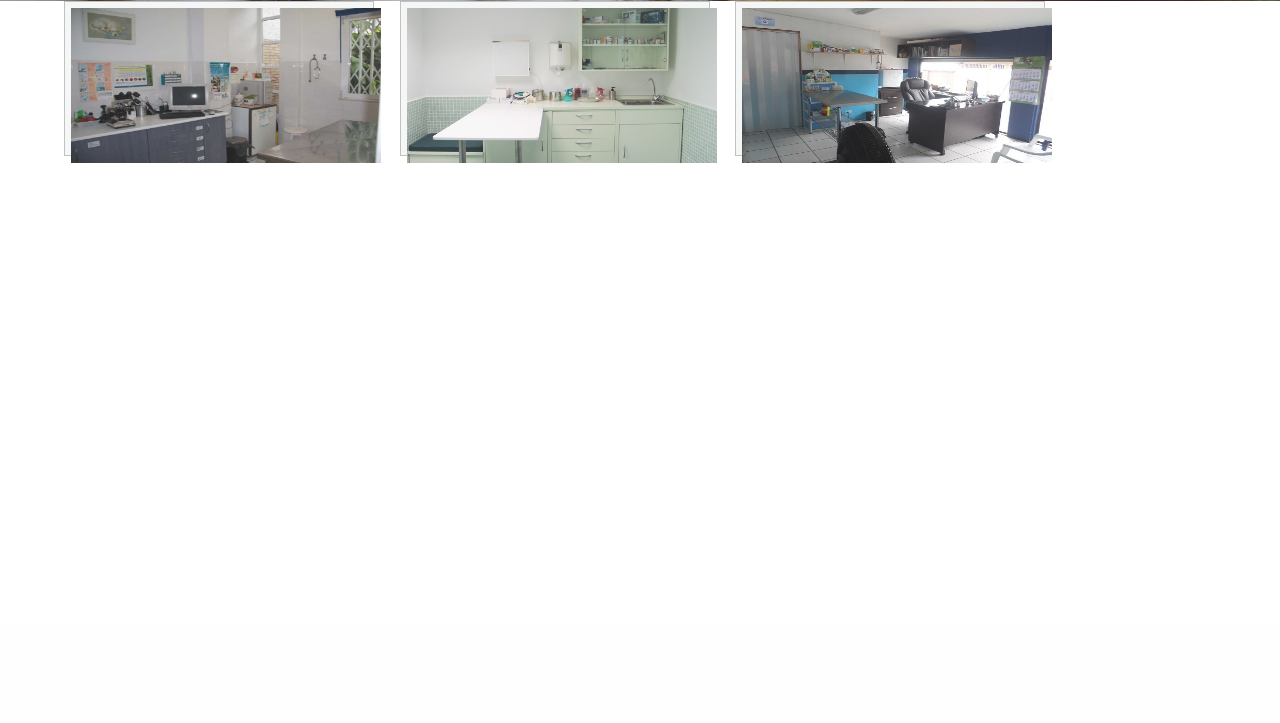
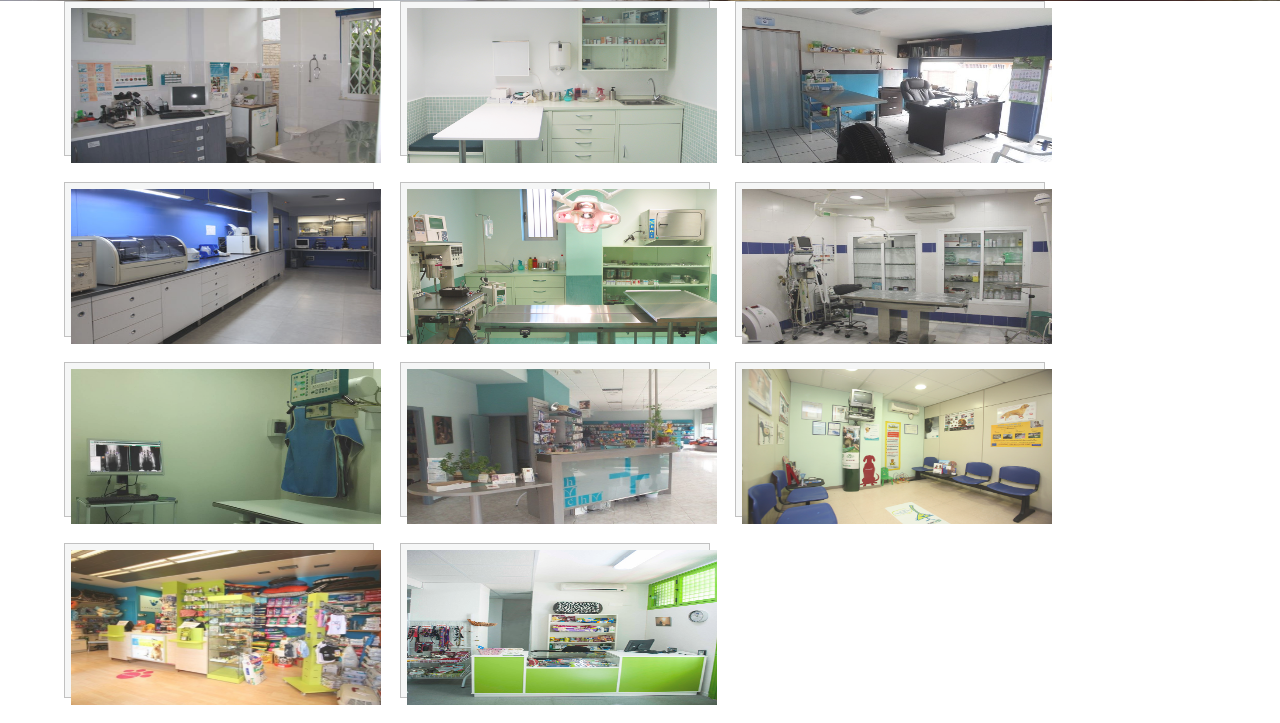
Before and after one commit to mrincc00/clinicahuellas, a PHP site: page /cliente/galeria.php in a window 1280 px wide; the page is wider, and only the part inside the window is pictured. Shown: the part 175-898 px from the top of that part. Before the commit the page ends 338 px from the top of that part, so only its background shows below. Run offline with PHP 8.4, Linux system fonts and the light colour scheme; the visitor is signed in with stand-in values (Sample User, id 1).

Commit message:
Visualizar galería recorriendo el servidor.

```diff
--- a/cliente/galeria.php
+++ b/cliente/galeria.php
@@ -50,18 +50,34 @@
 
 		<!-- Three -->
 		<div id="vlightbox" style="margin:0 5% 0 5%">
-
-                    <a id='firstImage' title='consulta.jpg' href='images/consulta.jpg' class='vlightbox'><img alt='consulta.jpg' src='images/consulta.jpg' /></a>
-                    <a  title='consulta1.jpg' href='images/consulta1.jpg' class='vlightbox'><img alt='consulta1.jpg' src='images/consulta1.jpg' /></a>
-                    <a  title='consulta2.jpg' href='images/consulta2.jpg' class='vlightbox'><img alt='consulta2.jpg' src='images/consulta2.jpg' /></a>
-                </div>
+<?php
+$directorio = "images";
+$gestor_dir = opendir($directorio);
+while (false !== ($nombre_fichero = readdir($gestor_dir))) {
+    $ficheros[] = $nombre_fichero;
+}
+sort($ficheros);
+$num=count($ficheros);
+ for($i=2; $i<$num; $i++){
+ $imagen=$i-1;
+$primero="";
+ if($imagen==1) $primero="id='firstImage'";
+ echo "<a $primero title='$ficheros[$i]' href='images/$ficheros[$i]' class='vlightbox'><img alt='$ficheros[$i]' src='images/$ficheros[$i]' /></a>\n";
+}
+?>
+		</div>
 		<script type="text/javascript">
 			var $VisualLightBoxParams$ = {autoPlay:true,borderSize:21,enableSlideshow:true,overlayOpacity:0.4,startZoom:true};
 		</script>
 		<script type="text/javascript" src="visuallightbox.js"></script>
 
+
+
 	</body>
-
+<?php
+session_start();
+if($_SESSION==null)  echo "<script>document.getElementsByTagName('body')[0].onload=function(){setTimeout(\"location.href='../index.php'\", 1);}</script>";
+?>
 <script>
 function abrirMenu(valor){
 if(valor==0){
```
